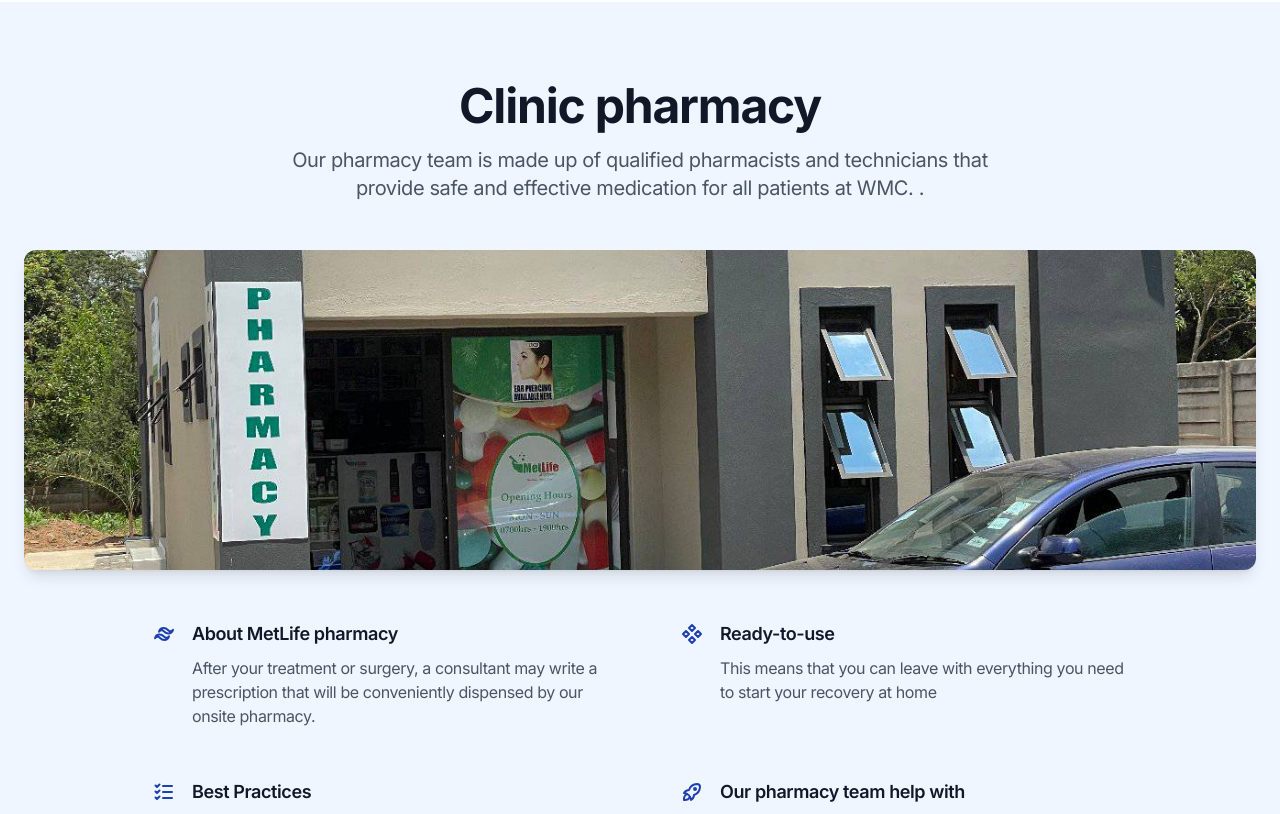
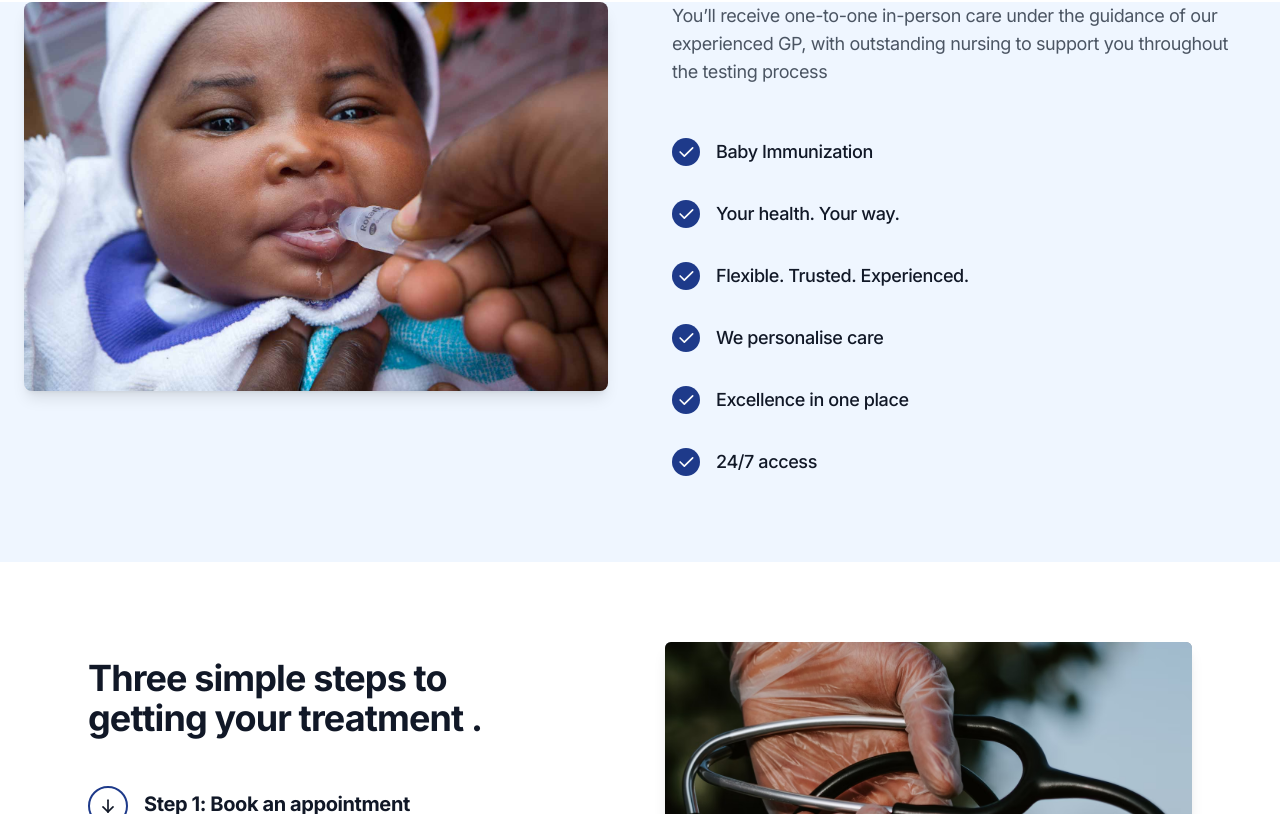
Before and after one commit to vuedrills/wmc, a Next.js app: page / in a window 1280 px wide. Shown: the part 2306-3120 px from the top of the page. Built offline with nearby package versions, Linux system fonts and the light colour scheme.

Commit message:
seo arrange content

```diff
--- a/app/page.tsx
+++ b/app/page.tsx
@@ -301,11 +301,12 @@ export default function Page() {
       {/* <BlogCarousel/> */}
 
       <Features  {...featuresHome} />
+      <Content {...contentHomeTwo} />
+      <Steps {...stepsHome} />
       <Features4 {...features4Services} />
       <Features4 {...features5Services} />
       <Content {...contentHomeOne} />
-      <Content {...contentHomeTwo} />
-      <Steps {...stepsHome} />
+
       <Testimonials {...testimonialsHome} />
       <FAQs2 {...faqs2Home} />
       {/* <Pricing {...pricingHome} /> */}
```
